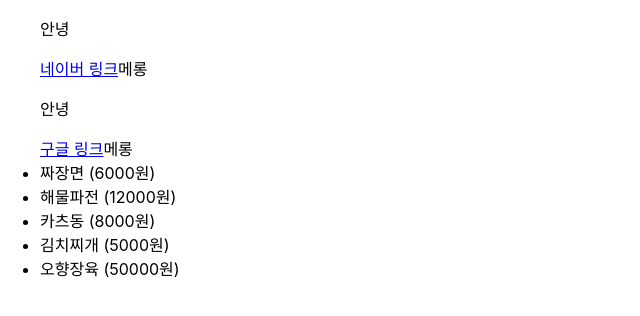
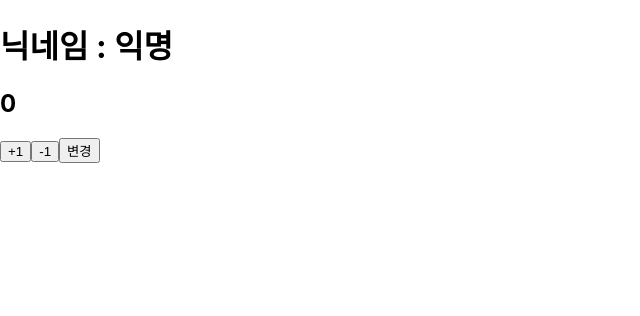
Before and after one commit to ejdrp1/react-basic, a React (Create React App) app: page / in a window 1280 px wide. Shown: the top 316 px of the page, without its empty margins (0-640 px from the left). Built offline with nearby package versions, Linux system fonts and the light colour scheme.

Commit message:
3. 리엑트 훅 - useState, useEffect

```diff
--- a/src/App.js
+++ b/src/App.js
@@ -1,7 +1,5 @@
 import './App.css';
-import SayHello from './SayHello';
-import SubmitEvent from './component/chap01_event/SubmitEvent';
-import FoodList from './component/chap02_props/FoodList';
+import Counter from './component/chap03_state/Counter';
 
 // JSX : 닫는 태그 필수 ( < /> )
 // <input type='text' />
@@ -32,7 +30,7 @@
   return (
 
     <>
-      <FoodList />
+      <Counter />
     </>
 
   );
--- /dev/null
+++ b/src/component/chap03_state/Counter.js
@@ -0,0 +1,44 @@
+import React, { useState, useEffect } from 'react';
+
+const Counter = () => {
+
+    const [number, setNumber] = useState(0);
+    const [nick, setNick] = useState('익명');
+
+    const increase = () => { setNumber(number + 1); };
+    const decrease = () => { setNumber(number - 1); };
+
+    const changeNick = () => { setNick('김철수'); };
+
+    /*
+        useEffect :
+        - 화면이 처음 렌더링(마운트) 될 때 자동 호출되는 함수
+        - 상태값이 변경될 때마다 다시 호출
+        - 만약에 첫 렌더링 시에만 useEffect를 호출하고 싶다면
+        - 두번째 파라미터로 빈 배열(의존성 배열)을 넣으면 된다.
+        - 의존성 배열에 상태변수를 넣으면 해당 상태변수가 업데이트 될 때
+            마다 useEffect가 재 호출됨.
+    */
+   useEffect( () => {
+        // 화면이 처음 렌더링 될 때 서버 api호출하는 경우
+        // 처음 1회 호출 된 후에 또 할 필요가 있을까?
+        console.log('3. useEffect Call!!');
+        console.log(`4. nick : ${nick}, number : ${number}`);
+   }, [nick] );
+
+   console.log('1. component function execute!');
+
+    return (
+        <>
+            { console.log('2. redered html!!') }
+            <h1>닉네임 : { nick }</h1>
+            <h2>{ number }</h2>
+
+            <button onClick={ increase }>+1</button>
+            <button onClick={ decrease }>-1</button>
+            <button onClick={ changeNick }>변경</button>
+        </>
+    );
+};
+
+export default Counter;
```
Also changed, not shown: src/component/chap03_state/NickName.js (added, +35 -0 lines).
